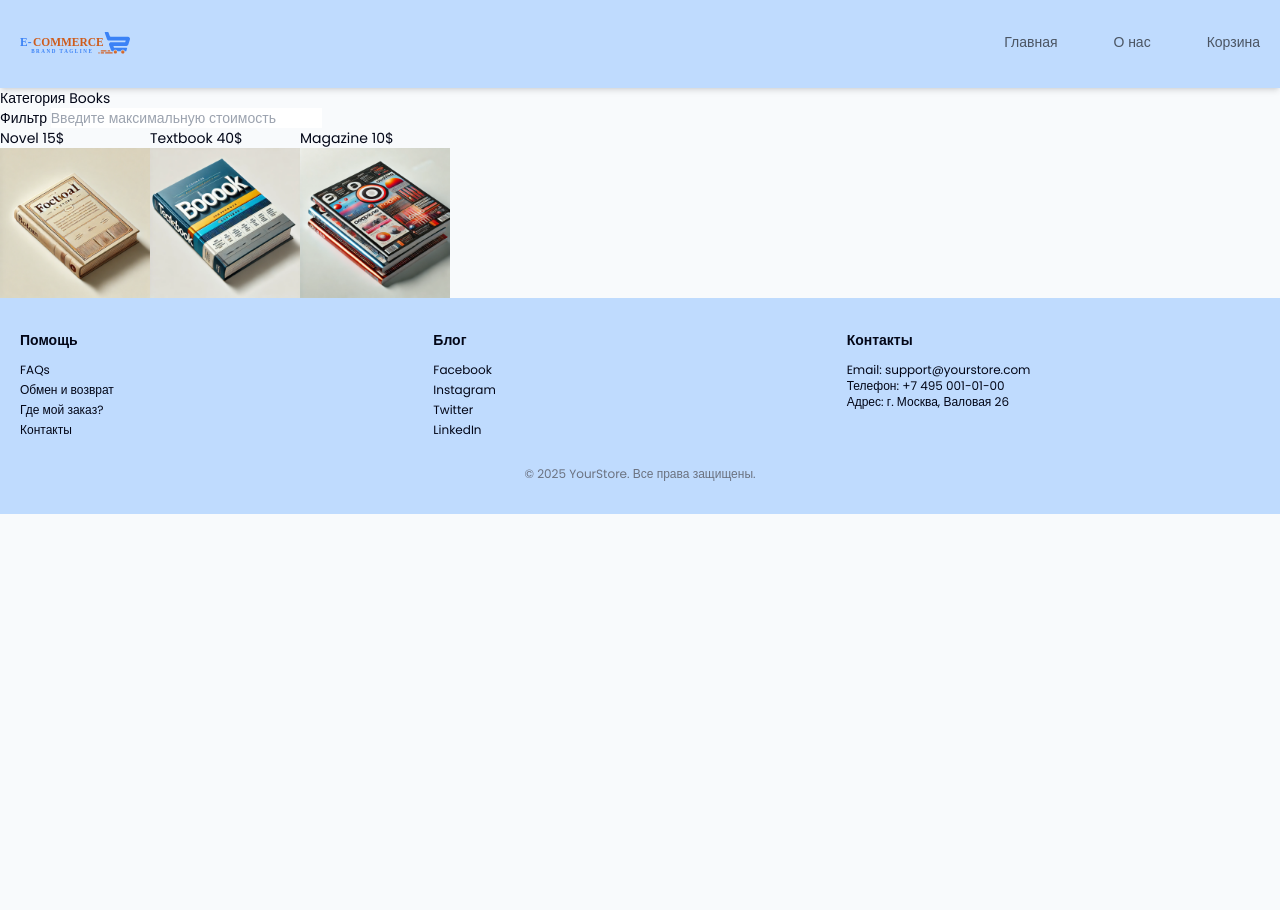
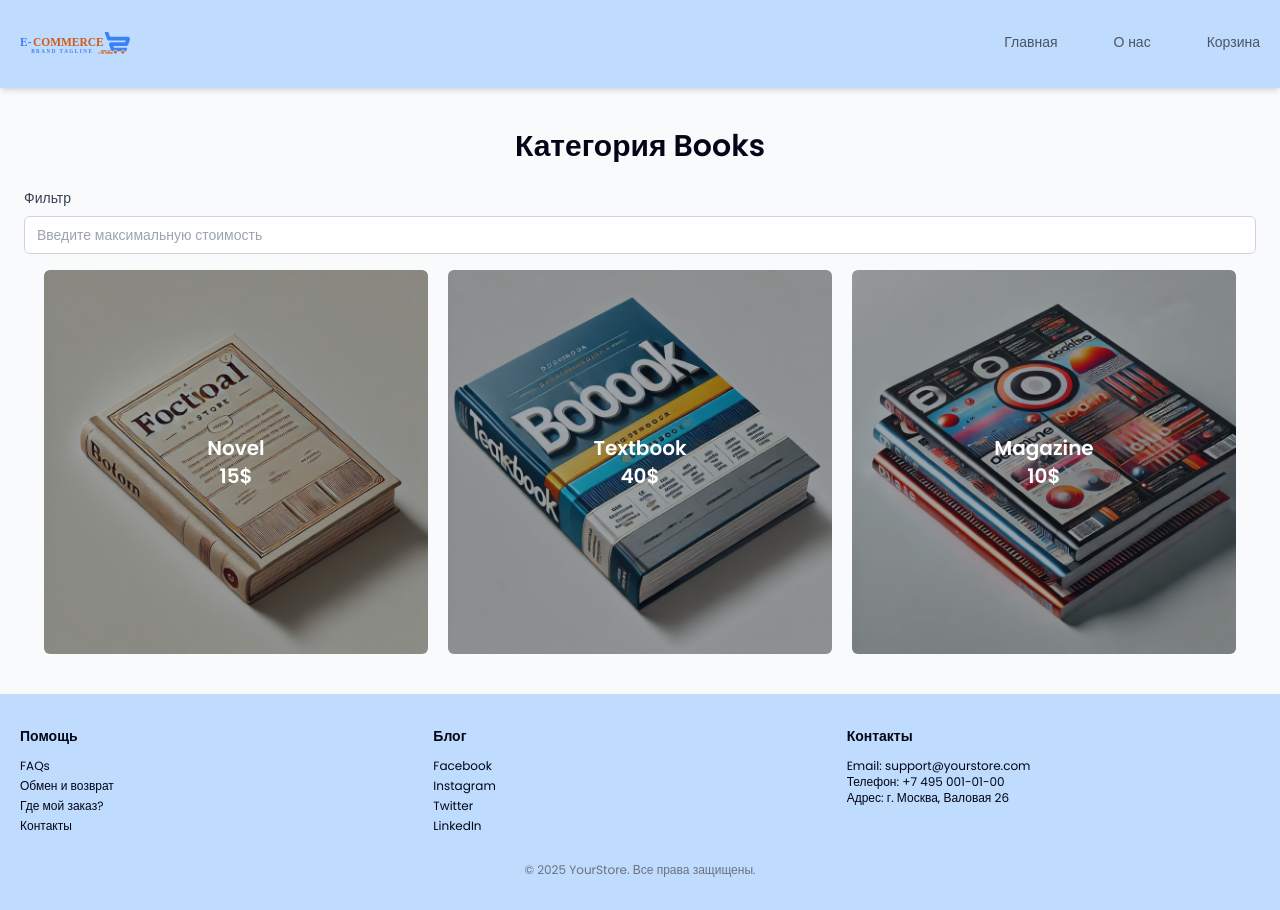
Before and after one commit to Filichkin/OnlineShop, a React (Vite) app: page /category/Books in a window 1280 px wide. Before the commit the page ends 800 px from the top, so only its background shows below. Built offline with nearby package versions, Linux system fonts and the light colour scheme.

Commit message:
upd category page

```diff
--- a/src/pages/Category.jsx
+++ b/src/pages/Category.jsx
@@ -21,11 +21,12 @@ function Category() {
   }
 
   return (
-    <div>
-      <h1>Категория {categoryId}</h1>
-      <div>
-        <label htmlFor="maxPrice">Фильтр </label>
+    <div className="px-6 py-10">
+      <h1 className="mb-6 text-3xl font-semibold text-center">Категория {categoryId}</h1>
+      <div className="mb-4">
+        <label className="block mb-2 text-sm font-medium text-gray-700" htmlFor="maxPrice">Фильтр </label>
         <input
+          className="block w-full px-3 py-2 placeholder-gray-400 border border-gray-300 rounded-md focus:outline-none focus:ring-blue-500 focus:border-blue-500"
           type="number"
           id="maxPrice"
           placeholder="Введите максимальную стоимость"
@@ -33,12 +34,23 @@ function Category() {
           onChange={handleChange}
         />
       </div>
-      <ul style={{ display: "flex" }}>
+      <ul className="grid grid-cols-3 gap-5 px-5">
         {currentCategoryArray.map((product) => (
-          <li key={product.name}>
-            <Link to={`/product/${product.id}`}>
-              {product.name} {product.price}$
-              <img src={product.img} alt={product.name} style={{ width: "150px" }} />
+          <li
+            className="relative flex flex-col items-center justify-center group"
+            key={product.name}
+          >
+            <Link
+              className="relative flex flex-col items-center justify-center group"
+              to={`/product/${product.id}`}
+            >
+              <span
+                className="absolute z-10 text-xl font-semibold text-center text-white transition-all group-hover:text-2xl"
+              >
+                {product.name} <br /> {product.price}$
+              </span>
+              <img className="rounded-md" src={product.img} alt={product.name} />
+              <div className="absolute inset-0 bg-gray-900 rounded-md opacity-40"></div>
             </Link>
           </li>
         ))}
```
